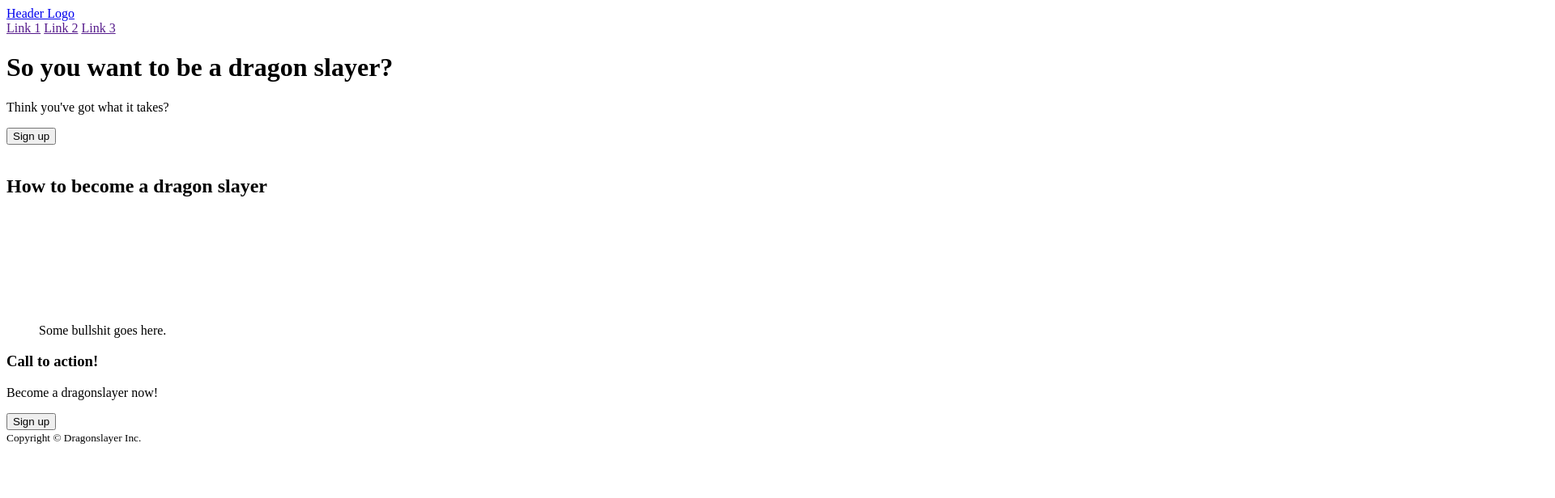
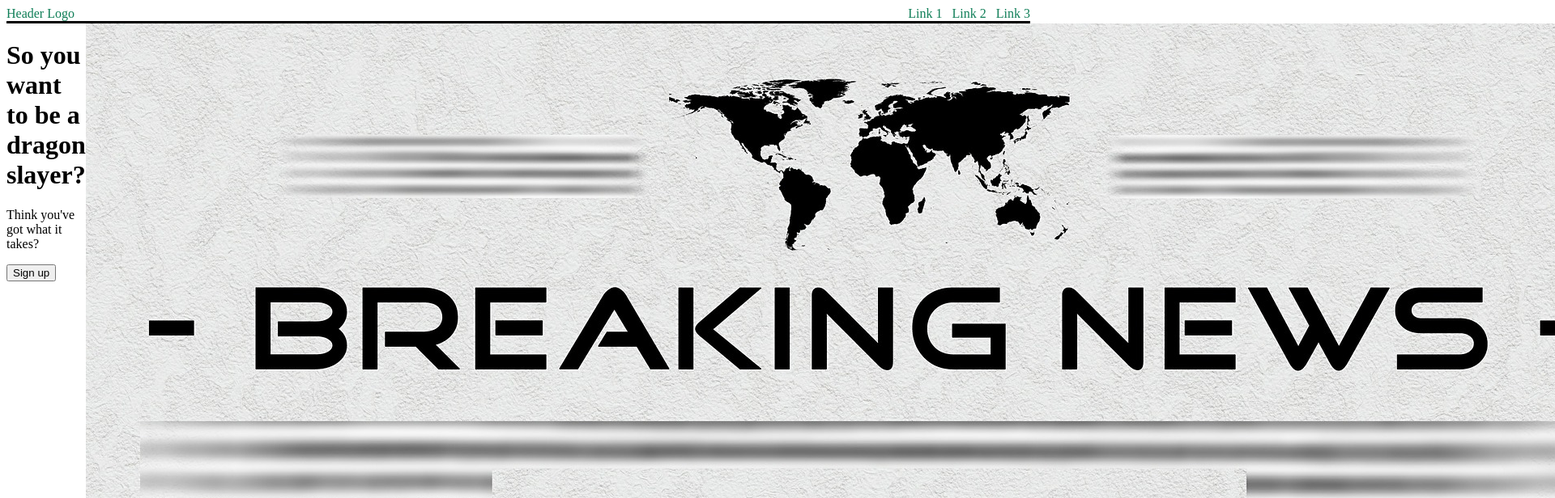
Before and after one commit to seldstein/odin-website, a plain HTML site: page index.html in a window 1280 px wide. Shown: the top 616 px of the page at 81% size, 1920 px wide, since content can reach past the window. Drawn offline with Linux system fonts and the light colour scheme.

Commit message:
Begin styling header and section1

```diff
--- a/index.html
+++ b/index.html
@@ -5,24 +5,27 @@
     <meta http-equiv="X-UA-Compatible" content="IE=edge">
     <meta name="viewport" content="width=device-width, initial-scale=1.0">
     <title>Document</title>
+    <link rel="stylesheet" href="style.css">
 </head>
 
 <body>
-    <header>
-        <a href="index.html">Header Logo</a>
-        <nav>
+    <div class="section1">
+        <div class="header">
+            <a href="index.html" class="logo">Header Logo</a>
+            <div class="nav">
                 <a href="">Link 1</a>
                 <a href="">Link 2</a>
                 <a href="">Link 3</a>
-        </nav>
-    </header>
-    <div class="front">
+            </div>
+        </div>
         <div class="intro">
+            <div class="signup">
                 <h1>So you want to be a dragon slayer?</h1>
                 <p>Think you've got what it takes?</p>
                 <button>Sign up</button>
             </div>
-        <img src="" alt="">
+            <img src="images/newspaper.jpg" alt="Dragon" id="dragon">
+        </div>
     </div>
 
     <div class="info">
--- /dev/null
+++ b/style.css
@@ -0,0 +1,40 @@
+body {
+    display: flex;
+    flex-direction: column;
+}
+
+.section1 {
+    display: flex;
+    flex-direction: column;
+}
+
+.header {
+    display: flex;
+    justify-content: space-between;
+    border-bottom: solid;
+}
+
+.intro {
+    display: flex;
+    justify-content: space-between;
+}
+
+#dragon {
+    display: flex;
+    flex: 1;
+}
+
+.nav {
+    display: flex;
+    gap: 12px;
+}
+
+a {
+    list-style-type: none;
+    text-decoration: none;
+    color: #0F7E57;
+}
+
+h1, h2, h3 {
+    font-family: Luminari;
+}
```
Also changed, not shown: images/newspaper.jpg (added). Lines whose indentation alone changed are shown as unchanged.
